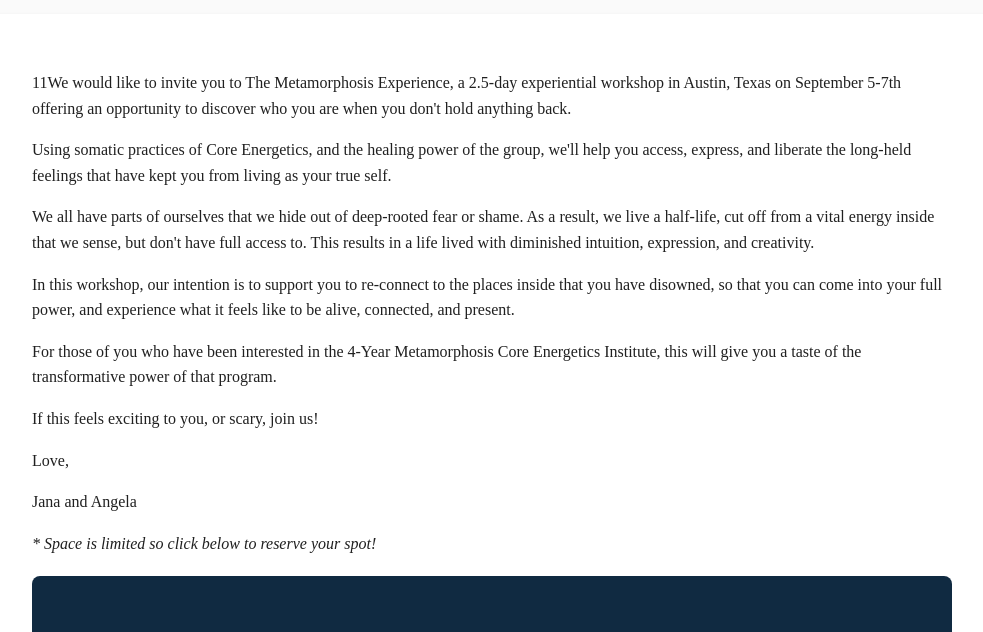
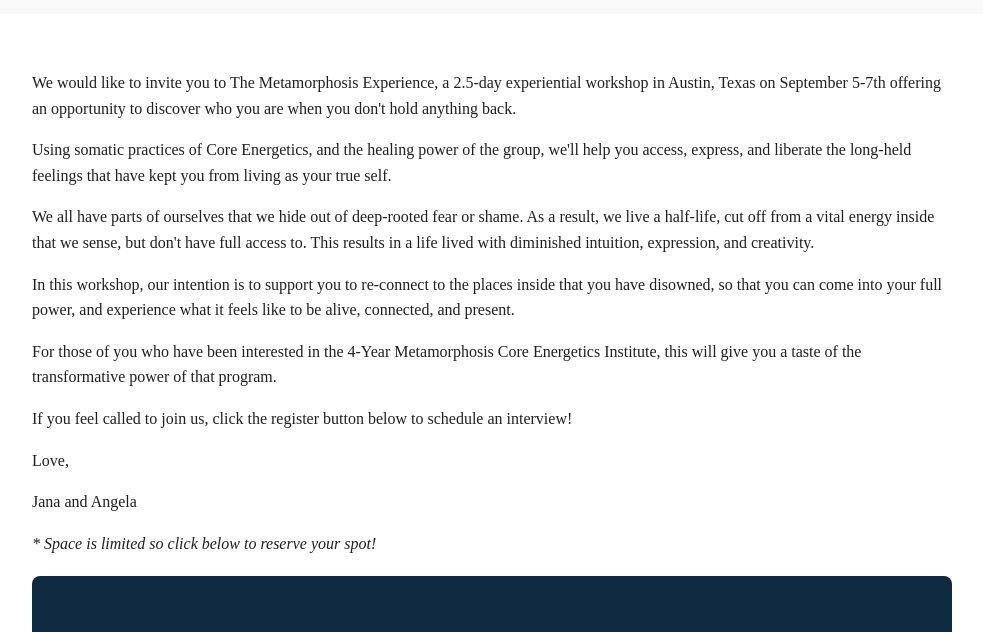
Before and after one commit to altrandom123/metamorphosisexperience, a plain HTML site: page index.html in a window 1280 px wide. Shown: the part 636-1268 px from the top of the page, without its empty margins (148-1131 px from the left). Drawn offline with Linux system fonts and the light colour scheme.

Commit message:
Update index.html

```diff
--- a/index.html
+++ b/index.html
@@ -113,7 +113,7 @@
 
         <div class="content">
 
-            <p>11We would like to invite you to The Metamorphosis Experience, a 2.5-day experiential workshop in Austin, Texas on September 5-7th offering an opportunity to discover who you are when you don't hold anything back.</p>
+            <p>We would like to invite you to The Metamorphosis Experience, a 2.5-day experiential workshop in Austin, Texas on September 5-7th offering an opportunity to discover who you are when you don't hold anything back.</p>
 
             <p>Using somatic practices of Core Energetics, and the healing power of the group, we'll help you access, express, and liberate the long-held feelings that have kept you from living as your true self.</p>
 
@@ -123,7 +123,7 @@
 
             <p>For those of you who have been interested in the 4-Year Metamorphosis Core Energetics Institute, this will give you a taste of the transformative power of that program.</p>
 
-            <p>If this feels exciting to you, or scary, join us!</p>
+            <p>If you feel called to join us, click the register button below to schedule an interview!</p>
 
             <p>Love,</p>
 
```
